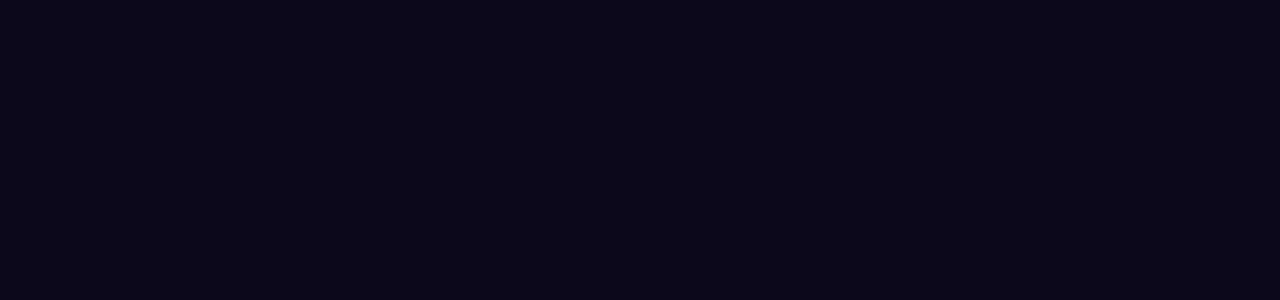
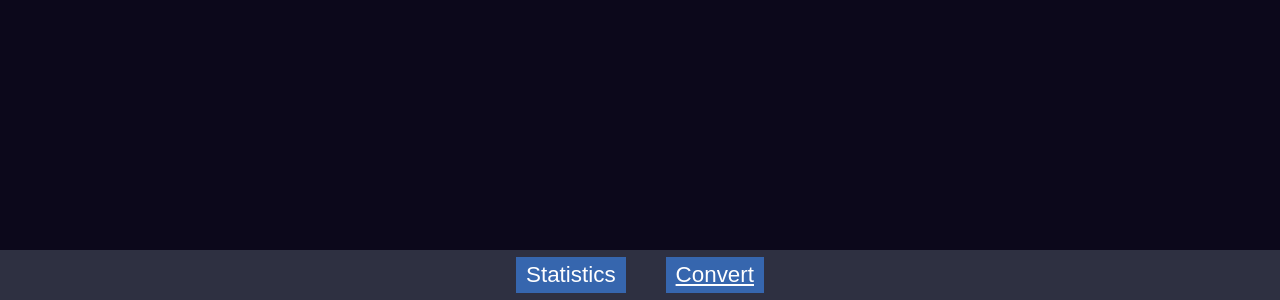
Before and after one commit to AndrejG231/currency-converter, a React (Create React App) app in the folder web/: page / in a window 1280 px wide. Shown: the part 500-800 px from the top of the page. Built offline with nearby package versions, Linux system fonts and the light colour scheme.

Commit message:
chore(components): added router component from core

```diff
--- /dev/null
+++ b/web/src/components/Router.tsx
@@ -0,0 +1,18 @@
+import { Route, Routes } from "react-router-dom"
+import { Route as RouteType } from "../types/route"
+
+type Props = {
+  routes: RouteType[]
+}
+
+const Router = ({ routes }: Props) => {
+  return (
+    <Routes>
+      {routes.map((route) => (
+        <Route key={route.path} {...route} />
+      ))}
+    </Routes>
+  )
+}
+
+export { Router }
--- a/web/src/core/App.tsx
+++ b/web/src/core/App.tsx
@@ -1,10 +1,11 @@
 import { ThemeProvider } from "styled-components"
 import { GlobalStyle } from "./GlobalStyle"
-import { Router } from "./Router"
+import { Router } from "../components/Router"
 import { theme } from "./theme"
 import { Screen } from "../components/Screen"
 import { routes } from "./routes"
 import { BrowserRouter } from "react-router-dom"
+import { FloatingNavbar } from "../components/FloatingNavbar"
 
 const App = () => {
   return (
@@ -12,7 +13,8 @@ const App = () => {
       <ThemeProvider theme={theme}>
         <GlobalStyle />
         <Screen>
-          <Router />
+          <FloatingNavbar routes={routes} />
+          <Router routes={routes} />
         </Screen>
       </ThemeProvider>
     </BrowserRouter>
--- a/web/src/core/Router.tsx
+++ /dev/null
@@ -1,14 +0,0 @@
-import { BrowserRouter, Route, Routes } from "react-router-dom"
-import { routes } from "./routes"
-
-const Router = () => {
-  return (
-    <Routes>
-      {routes.map((route) => (
-        <Route key={route.path} {...route} />
-      ))}
-    </Routes>
-  )
-}
-
-export { Router }
```
